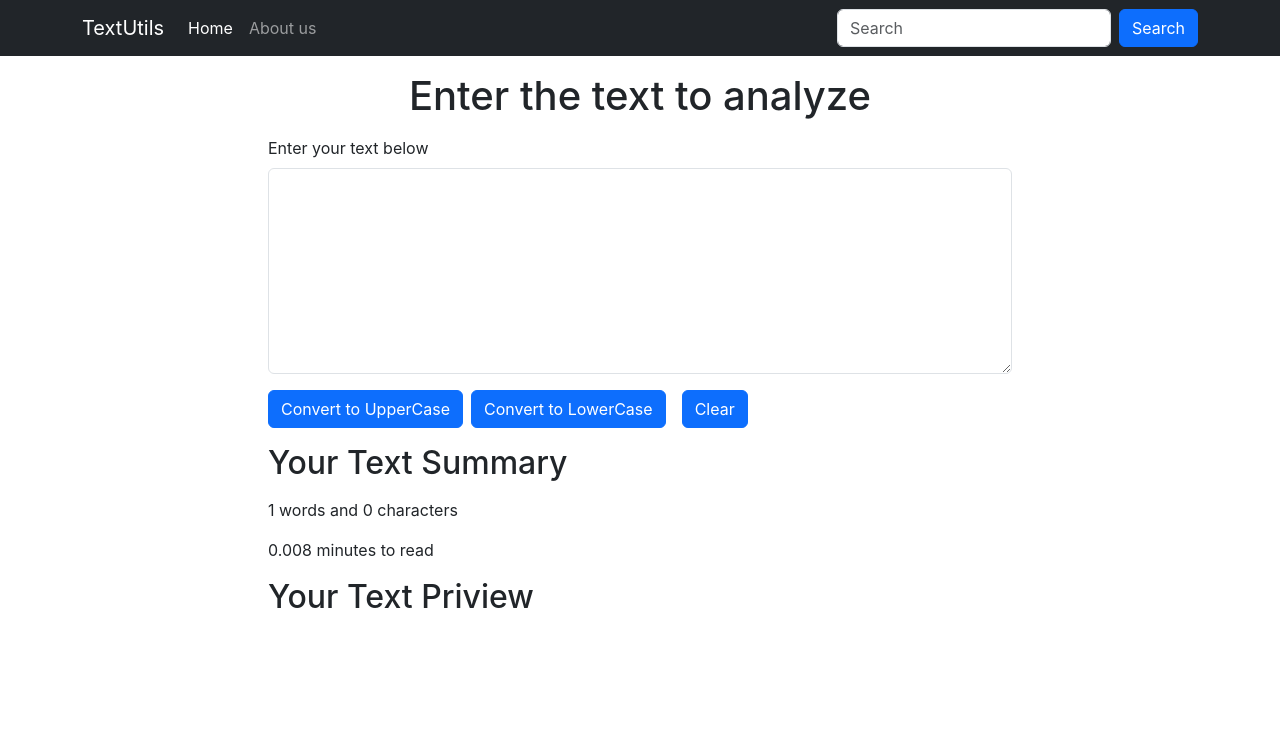
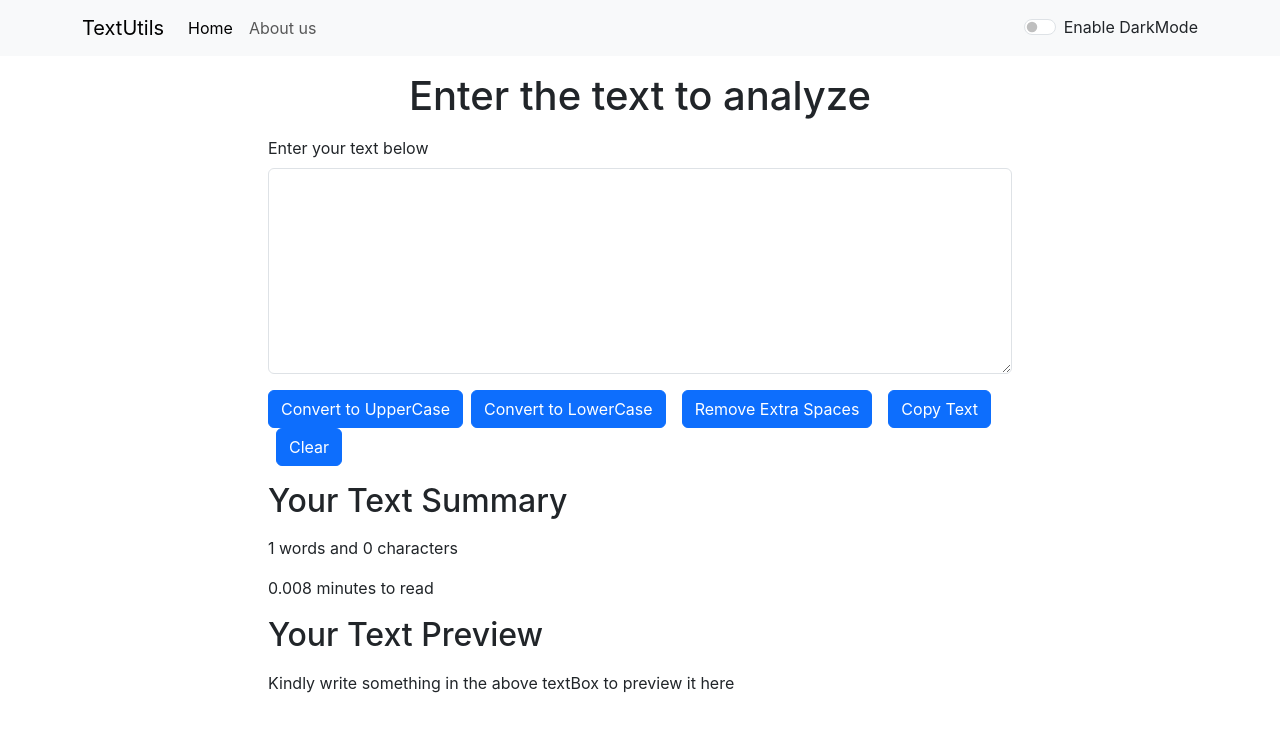
Before and after one commit to khalidshaikh999/textutils, a React (Create React App) app: page / in a window 1280 px wide. Shown: the top 732 px of the page. Built offline with nearby package versions, Linux system fonts and the light colour scheme.

Commit message:
Dark mode features added

```diff
--- a/src/App.js
+++ b/src/App.js
@@ -1,12 +1,25 @@
 import './App.css';
 import Navbar from './components/Navbar';
 import TextForm from './components/TextForm';
+import React, {useState} from 'react';
+
 
 function App() {
+  const [mode, setMode] = useState('light');
+  const toggleMode = () => {
+    if (mode==='light'){
+      setMode('dark');
+      document.body.style.backgroundColor='#030054';
+    }
+    else {
+      setMode('light');
+      document.body.style.backgroundColor='#fff';
+    }
+  }
   return (
     <>
-    <Navbar title="TextUtils" aboutText="About us"/>
-    <TextForm heading='Enter the text to analyze' labelText='Enter your text below' />
+    <Navbar title="TextUtils" aboutText="About us" mode={mode} toggleMode={toggleMode}/>
+    <TextForm heading='Enter the text to analyze' labelText='Enter your text below' mode={mode}/>
     </>
   );
 }
--- a/src/components/Navbar.js
+++ b/src/components/Navbar.js
@@ -5,7 +5,7 @@ import PropTypes from 'prop-types'
 export default function Navbar(props) {
   return (
     <div>
-        <nav className="navbar navbar-expand-lg navbar-dark bg-dark">
+        <nav className={`navbar navbar-expand-lg navbar-${props.mode} bg-${props.mode}`}>
             <div className="container">
                 <a className="navbar-brand" href="/">{props.title}</a>
                 <button className="navbar-toggler" type="button" data-bs-toggle="collapse" data-bs-target="#navbarSupportedContent" aria-controls="navbarSupportedContent" aria-expanded="false" aria-label="Toggle navigation">
@@ -20,10 +20,10 @@ export default function Navbar(props) {
                         <a className="nav-link" href="/">{props.aboutText}</a>
                         </li>
                     </ul>
-                <form className="d-flex" role="search">
-                    <input className="form-control me-2" type="search" placeholder="Search" aria-label="Search" />
-                    <button className="btn btn-primary" type="submit">Search</button>
-                </form>
+                    <div className={`form-check form-switch text-${props.mode==='dark'?'light':'dark'}`}>
+                        <input className="form-check-input" onClick={props.toggleMode} type="checkbox" role="switch" id="flexSwitchCheckDefault" />
+                        <label className="form-check-label" htmlFor="flexSwitchCheckDefault">Enable {props.mode==='dark'?"LightMode":"DarkMode"}</label>
+                    </div>
                 </div>
             </div>
         </nav>
--- a/src/components/TextForm.js
+++ b/src/components/TextForm.js
@@ -9,6 +9,19 @@ const handleLoClick = () => {
     let newText= text.toLowerCase();
     setText(newText)
 }
+
+
+const handleExtraSpacesClick = () => {
+    let newText= text.split(/[  ]+/);
+    setText(newText.join(' '))
+}
+
+const handleCopyClick = () => {
+    let text = document.getElementById('myBox');
+    text.select();
+    navigator.clipboard.writeText(text.value);
+}
+
 const handleClearClick = () => {
     let newText= '';
     setText(newText)
@@ -23,25 +36,27 @@ const handleUpChange = (event) => {
 
   return (
     <>
-        <div className='container my-3'>
-            <h1 className='text-center mb-3'>{props.heading}</h1>
+        <div className={`container my-3 text-${props.mode==='dark'?'light':'dark'}`}>
+            <h1 className={`text-center mb-3 text-${props.mode==='dark'?'light':'dark'}`} >{props.heading}</h1>
             <div className="m-auto col-md-8">
                 <label htmlFor="myBox" className="form-label">{props.labelText}</label>
-                <textarea className="form-control" id="myBox" onChange={handleUpChange} value={text} rows="8"></textarea>
+                <textarea style={{backgroundColor: props.mode==='dark'?'#030054':'#fff', color: props.mode==='dark'?'#fff':'#000'}} className="form-control" id="myBox" onChange={handleUpChange} value={text} rows="8"></textarea>
             </div>
             <div className="my-3 m-auto col-md-8">
                 <button className="btn btn-primary" onClick={handleUpClick}>Convert to UpperCase</button>
                 <button className="btn btn-primary mx-2" onClick={handleLoClick}>Convert to LowerCase</button>
+                <button className="btn btn-primary mx-2" onClick={handleExtraSpacesClick}>Remove Extra Spaces</button>
+                <button className="btn btn-primary mx-2" onClick={handleCopyClick}>Copy Text</button>
                 <button className="btn btn-primary mx-2" onClick={handleClearClick}>Clear</button>
             </div>
         </div>
-        <div className="container">
+        <div className={`container text-${props.mode==='dark'?'light':'dark'}`}>
             <div className="col-md-8 m-auto">
                 <h2 className="my-3">Your Text Summary</h2>
                 <p>{text.split(" ").length} words and {text.length} characters</p>
                 <p>{0.008 * text.split(' ').length} minutes to read</p>
-                <h2 className="my-3">Your Text Priview</h2>
-                <p>{text}</p>
+                <h2 className="my-3">Your Text Preview</h2>
+                <p>{text.length>0?text:"Kindly write something in the above textBox to preview it here"}</p>
             </div>
         </div>
     </>
```
Lines whose indentation alone changed are shown as unchanged.
